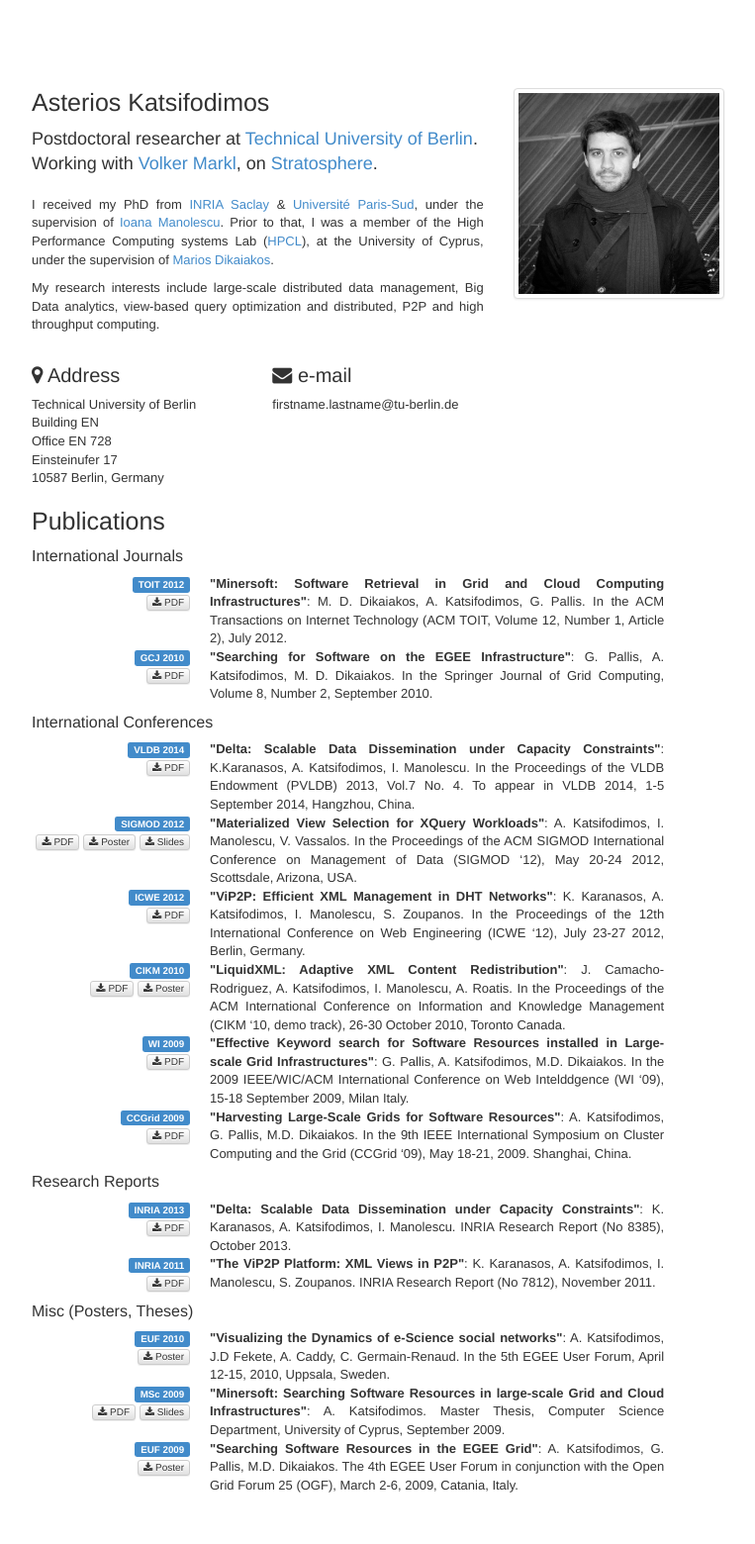
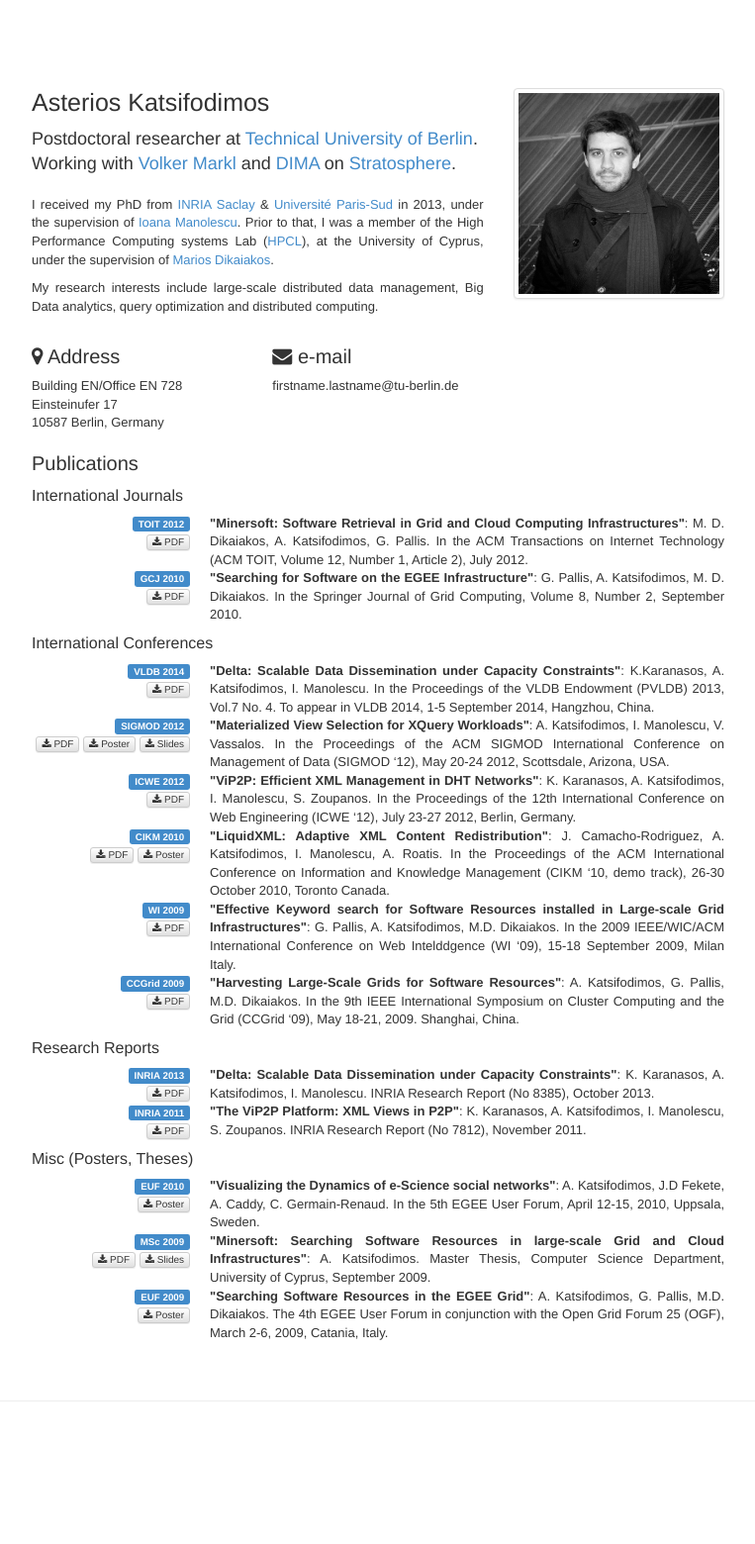
Before and after one commit to omoultosEthTuDelft/web, a Jekyll site: the page built from index.md, in a window 1280 px wide. Shown: the whole page at 99% size, without its empty margins (258-1021 px from the left). Built offline with Jekyll 4.4.1, drawn with Linux system fonts in a browser that asks for light colours; Markdown is read by kramdown in place of the engine named in the settings; comment, search, counter and statistics services are not loaded; after the commit the page ends 1466 px from its top, so only the background shows below that.

Commit message:
Almost there

```diff
--- a/_layouts/default.html
+++ b/_layouts/default.html
@@ -1,12 +1,12 @@
 <!DOCTYPE html>
 <html>
   <head>
-    <title>Asterios Katsifodimos</title>
+    <title>{{ page.title }}</title>
     <meta name="viewport" content="width=device-width, initial-scale=1.0">
     <!-- Bootstrap -->
     <link href="css/bootstrap.css" rel="stylesheet">
     <link href="css/bootstrap-theme.css" rel="stylesheet">
-    <link rel="stylesheet" href="css/font-awesome/css/font-awesome.min.css">
+    <link href="css/font-awesome/css/font-awesome.min.css" rel="stylesheet">
     <link href="css/theme.css" rel="stylesheet">
 
     <!-- HTML5 Shim and Respond.js IE8 support of HTML5 elements and media queries -->
@@ -15,33 +15,51 @@
       <script src="https://oss.maxcdn.com/libs/html5shiv/3.7.0/html5shiv.js"></script>
       <script src="https://oss.maxcdn.com/libs/respond.js/1.3.0/respond.min.js"></script>
     <![endif]-->
+
+    <meta name="keywords" content="about,Αστέριος,Κατσιφοδήμος,Asterios,Katsifodimos,INRIA,Saclay,Paris,Chalkidiki,University,of,Cyprus,UCY,TU,Berlin,technische,universität,berlin"/>
+
+
   </head>
   <body>
-
-
-<!--
-    <div class="navbar navbar-inverse navbar-fixed-top" role="navigation">
-      <div class="container">
-        <div class="navbar-header">
-          <a class="navbar-brand" href="#">Asterios Katsifodimos</a>
-        </div>
-        <div class="navbar-collapse collapse">
-          <ul class="nav navbar-nav">
-            <li><a href="/">Home</a></li>
-            <li><a href="publications.html">Publications</a></li>
-          </ul>
-        </div>
-      </div>
-    </div> -->
 
     <div class="container">
     {{ content }}
     </div>
+    <br/>
+    <hr>
 
+    <!-- ------------ REST OF INCLUDES -------------- -->
 
     <!-- jQuery (necessary for Bootstrap's JavaScript plugins) -->
     <script src="https://code.jquery.com/jquery.js"></script>
     <!-- Include all compiled plugins (below), or include individual files as needed -->
     <script src="js/bootstrap.min.js"></script>
+
+    <!-- Piwik -->
+    <script type="text/javascript">
+      var _paq = _paq || [];
+      _paq.push(["trackPageView"]);
+      _paq.push(["enableLinkTracking"]);
+
+      (function() {
+        var u=(("https:" == document.location.protocol) ? "https" : "http") + "://stats.asteriosk.gr/";
+        _paq.push(["setTrackerUrl", u+"piwik.php"]);
+        _paq.push(["setSiteId", "1"]);
+        var d=document, g=d.createElement("script"), s=d.getElementsByTagName("script")[0]; g.type="text/javascript";
+        g.defer=true; g.async=true; g.src=u+"piwik.js"; s.parentNode.insertBefore(g,s);
+      })();
+    </script>
+    <!-- End Piwik Code -->
+
+    <script>
+      (function(i,s,o,g,r,a,m){i['GoogleAnalyticsObject']=r;i[r]=i[r]||function(){
+      (i[r].q=i[r].q||[]).push(arguments)},i[r].l=1*new Date();a=s.createElement(o),
+      m=s.getElementsByTagName(o)[0];a.async=1;a.src=g;m.parentNode.insertBefore(a,m)
+      })(window,document,'script','//www.google-analytics.com/analytics.js','ga');
+
+      ga('create', 'UA-1283264-9', 'tu-berlin.de');
+      ga('send', 'pageview');
+
+    </script>
   </body>
 </html>
--- a/index.md
+++ b/index.md
@@ -1,7 +1,6 @@
 ---
 layout: default
-title: Asterios Katsifodimos
-icon: <i class="fa fa-file-text-o"></i>
+title: "Asterios Katsifodimos | TU Berlin"
 publications:
   - { section: true, title: "International Journals" }
   - { label: "TOIT 2012", title: "Minersoft: Software Retrieval in Grid and Cloud Computing Infrastructures", authors: "M. D. Dikaiakos,  A. Katsifodimos, G. Pallis", venue: "In the ACM Transactions on Internet Technology (ACM TOIT, Volume 12, Number 1, Article 2), July 2012", pdf: "assets/publications/toit2012.pdf"}
@@ -28,18 +27,16 @@
 <h2> Asterios Katsifodimos </h2>
 
 <p class="lead">
-Postdoctoral researcher at <a href="http://www.tu-berlin.de/">Technical University of Berlin</a>. Working  with <a href="https://www.dima.tu-berlin.de/menue/mitarbeiter/volker_markl/">Volker Markl</a>, on <a href="http://stratosphere.eu/">Stratosphere</a>.
+Postdoctoral researcher at <a href="http://www.tu-berlin.de/">Technical University of Berlin</a>. Working  with <a href="https://www.dima.tu-berlin.de/menue/mitarbeiter/volker_markl/">Volker Markl</a> and <a href="http://www.dima.tu-berlin.de/">DIMA</a> on <a href="http://stratosphere.eu/">Stratosphere</a>.
 </p>
 
 <p style="text-align: justify;">
-I received my PhD from <a href="http://www.inria.fr/saclay/">INRIA Saclay</a> &amp; <a href="http://www.u-psud.fr" >Université Paris-Sud</a>, under the supervision of <a href="http://www-rocq.inria.fr/~manolesc/">Ioana Manolescu</a>. Prior to that, I was a member of the High Performance Computing systems Lab (<a href="http://grid.ucy.ac.cy">HPCL</a>), at the University of Cyprus, under the supervision of <a href="http://www.cs.ucy.ac.cy/~mdd/">Marios Dikaiakos</a>.
+I received my PhD from <a href="http://www.inria.fr/saclay/">INRIA Saclay</a> &amp; <a href="http://www.u-psud.fr" >Université Paris-Sud</a> in 2013, under the supervision of <a href="http://www-rocq.inria.fr/~manolesc/">Ioana Manolescu</a>. Prior to that, I was a member of the High Performance Computing systems Lab (<a href="http://grid.ucy.ac.cy">HPCL</a>), at the University of Cyprus, under the supervision of <a href="http://www.cs.ucy.ac.cy/~mdd/">Marios Dikaiakos</a>.
 </p>
 
 <p style="text-align: justify;">
-My research interests include large-scale distributed data management, Big Data analytics, view-based query optimization and distributed, P2P and high throughput computing.</p>
+My research interests include large-scale distributed data management, Big Data analytics, query optimization and distributed computing.</p>
 
-<!-- <p style="text-align: justify;">
-I come from <a href="http://maps.google.com/maps?hl=en&amp;q=ormylia+chalkidiki+greece&amp;ie=UTF8&amp;hq=&amp;hnear=Ormylia,+Chalcidice,+Greece&amp;ei=xKrrTPfTH4SChQfV7OyZAQ&amp;oi=geocode_result&amp;ved=0CBIQ8gEwAA&amp;t=h&amp;ll=38.479395,24.169922&amp;spn=10.05654,14.084473&amp;z=6" class="urlextern" target="_blank" title="http://maps.google.com/maps?hl=en&amp;q=ormylia+chalkidiki+greece&amp;ie=UTF8&amp;hq=&amp;hnear=Ormylia,+Chalcidice,+Greece&amp;ei=xKrrTPfTH4SChQfV7OyZAQ&amp;oi=geocode_result&amp;ved=0CBIQ8gEwAA&amp;t=h&amp;ll=38.479395,24.169922&amp;spn=10.05654,14.084473&amp;z=6"  rel="nofollow">Ormylia</a>, Greece and I enjoy cooking, wine, photography and fishing.</p> -->
 </div>
 
 <div class="col-sm-4">
@@ -57,9 +54,7 @@
 
 <h3> <span class="fa fa-map-marker"></span> Address</h3>
 
-Technical University of Berlin<br/>
-Building EN<br/>
-Office EN 728<br/>
+Building EN/Office EN 728<br/>
 Einsteinufer 17<br/>
 10587 Berlin, Germany
 
@@ -79,8 +74,8 @@
 
 
 
-<div style="text-align: justify;" class="col-sm-11">
-<h2>Publications</h2>
+<div style="text-align: justify;" class="col-sm-12">
+<h3>Publications</h3>
 
 <dl class="dl-horizontal">
 {% for pub in page.publications %}
@@ -88,15 +83,9 @@
 <h4>{{pub.title}}</h4>
 {% else %}
  <dt><span class="label label-primary">{{ pub.label }}</span><br/>
-    {% if pub('pdf')? %}
-		<a href="{{ pub.pdf }}" class="btn btn-default btn-xs"><i class="fa fa-download"></i>&nbsp;PDF</a>
-    {% endif %}
-    {% if pub('poster')? %}
-		<a href="{{ pub.poster }}" class="btn btn-default btn-xs"><i class="fa fa-download"></i>&nbsp;Poster</a>
-    {% endif %}
-    {% if pub('slides')? %}
-		<a href="{{ pub.slides }}" class="btn btn-default btn-xs"><i class="fa fa-download"></i>&nbsp;Slides</a>
-    {% endif %}
+    {% if pub('pdf')? %}<a href="{{ pub.pdf }}" class="btn btn-default btn-xs"><i class="fa fa-download"></i>&nbsp;PDF</a>{% endif %}
+    {% if pub('poster')? %}<a href="{{ pub.poster }}" class="btn btn-default btn-xs"><i class="fa fa-download"></i>&nbsp;Poster</a>{% endif %}
+    {% if pub('slides')? %}<a href="{{ pub.slides }}" class="btn btn-default btn-xs"><i class="fa fa-download"></i>&nbsp;Slides</a>{% endif %}
 	</dt>
   <dd>
     <strong>"{{ pub.title }}"</strong>: {{ pub.authors }}. {{pub.venue}}.
@@ -104,5 +93,4 @@
 {% endif %}
 {% endfor %}
 </dl>
-
 </div>
```
Also changed, not shown: other parts of index.md (+1 -1 lines), 1 other file.
